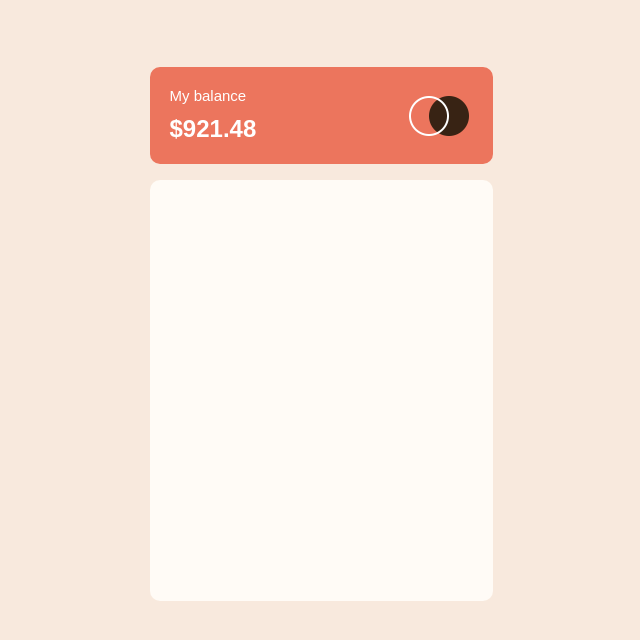
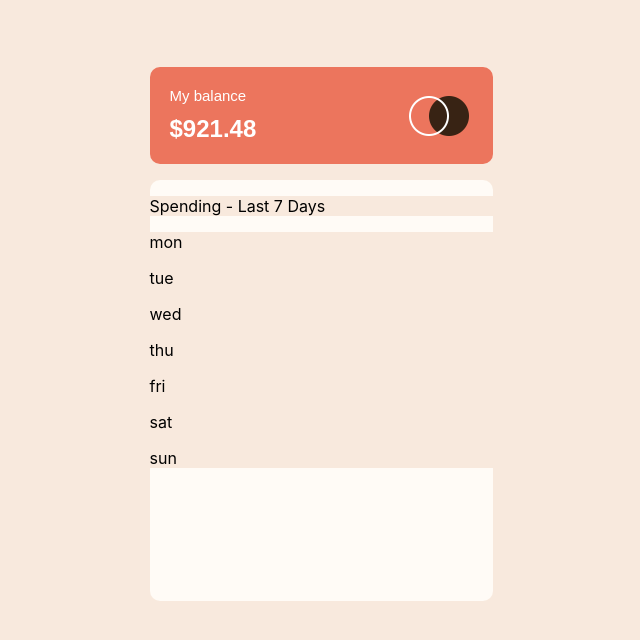
Before and after one commit to dlavrentev/expenses-chart-component, a React (Create React App) app: page / in a window 1280 px wide. Shown: the top 640 px of the page, without its empty margins (319-959 px from the left). Built offline with nearby package versions, Linux system fonts and the light colour scheme.

Commit message:
Update Spending.js

```diff
--- a/src/Components/Spending.js
+++ b/src/Components/Spending.js
@@ -4,6 +4,56 @@ export default function Spending() {
   return (
     <div className='spending-container'>
 
+        <p>Spending - Last 7 Days</p>
+
+        <div className='chart-container'>
+
+          <div className='day-container'>
+            <div className='chart-container'></div>
+            <p>mon</p>
+          </div>
+
+          <div className='day-container'>
+            <div className='chart-container'></div>
+            <p>tue</p>
+          </div>
+
+          <div className='day-container'>
+            <div className='chart-container'></div>
+            <p>wed</p>
+          </div>
+
+          <div className='day-container'>
+            <div className='chart-container'></div>
+            <p>thu</p>
+          </div>
+
+          <div className='day-container'>
+            <div className='chart-container'></div>
+            <p>fri</p>
+          </div>
+
+          <div className='day-container'>
+            <div className='chart-container'></div>
+            <p>sat</p>
+          </div>
+
+          <div className='day-container'>
+            <div className='chart-container'></div>
+            <p>sun</p>
+          </div>
+        </div>
+
+        <div>
+            <div>
+                <p></p>
+                <p></p>
+            </div>
+            <div>
+                <p></p>
+                <p></p>
+            </div>
+        </div>
 
     </div>
   )
```
